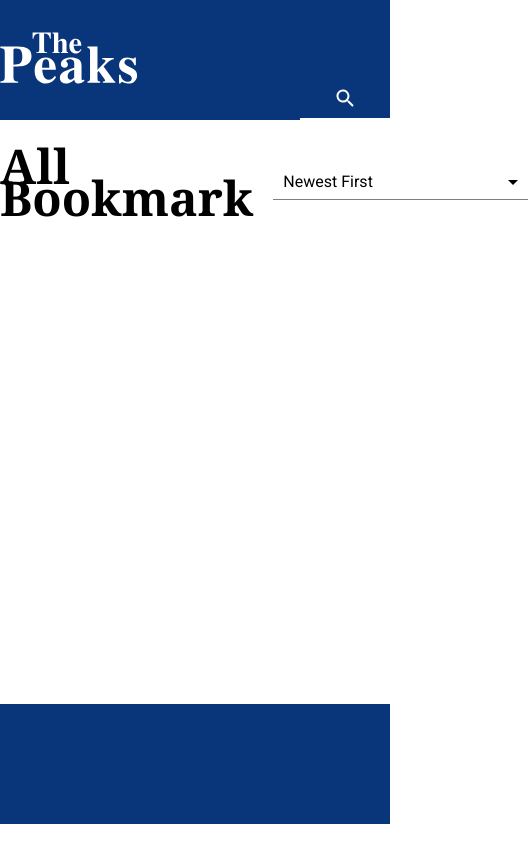
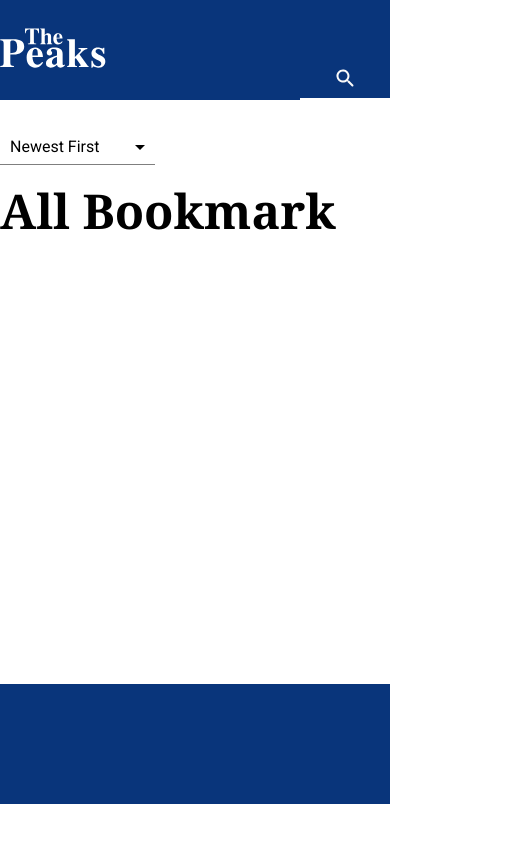
Before and after one commit to panppp119/the-peaks, a React (Create React App) app: page /bookmark in a window 390 px wide. Shown: the whole page, 528 px wide, since content can reach past the window. Built offline with nearby package versions, Linux system fonts and the light colour scheme.

Commit message:
style: content header responsive

```diff
--- a/src/components/ContentHeader/index.js
+++ b/src/components/ContentHeader/index.js
@@ -1,19 +1,26 @@
 import styled from 'styled-components'
 
 export const Container = styled.div`
+  margin-bottom: 30px;
+
+  @media screen and (min-width: 1024px) {
+    display: flex;
+    justify-content: space-between;
+    align-items: center;
+  }
+`
+
+export const HeaderRight = styled.div`
   display: flex;
   justify-content: space-between;
-  align-items: center;
+  flex-wrap: wrap;
   margin-bottom: 30px;
-`
 
-export const HeaderLeft = styled.div``
-
-export const HeaderRight = styled.div`
-  justify-content: space-between;
+  button {
+    margin-right: 20px;
+  }
 
   select {
-    margin-left: 20px;
     width: 255px;
     border: none;
     border-bottom: 1px solid rgba(0, 0, 0, 0.45);
@@ -21,16 +28,36 @@ export const HeaderRight = styled.div`
     font-size: 16px;
     outline: none;
   }
+
+  &.mobile {
+    display: flex;
+  }
+
+  &.desktop {
+    display: none;
+  }
+
+  @media screen and (min-width: 1024px) {
+    margin-bottom: 0;
+
+    &.mobile {
+      display: none;
+    }
+
+    &.desktop {
+      display: flex;
+    }
+  }
 `
 
 const ContentHeader = ({ name, right, style }) => {
   return (
     <Container>
-      <HeaderLeft>
-        <h1>{name}</h1>
-      </HeaderLeft>
+      <HeaderRight className='mobile'>{right}</HeaderRight>
 
-      <HeaderRight>{right}</HeaderRight>
+      <h1>{name}</h1>
+
+      <HeaderRight className='desktop'>{right}</HeaderRight>
     </Container>
   )
 }
--- a/src/components/MainLayout/mainLayout.style.js
+++ b/src/components/MainLayout/mainLayout.style.js
@@ -14,9 +14,13 @@ export const Container = styled.div`
 `
 
 export const Header = styled('header')`
-  height: 120px;
+  height: 100px;
   background-color: var(--primary);
   color: var(--white);
+
+  @media screen and (min-width: 1024px) {
+    height: 120px;
+  }
 `
 
 export const Logo = styled(Link)`
@@ -33,8 +37,15 @@ export const Logo = styled(Link)`
   }
 
   img {
-    height: calc(120px - (34px * 2));
-    padding: 32px 0;
+    height: 40px;
+    padding: 28px 0;
+  }
+
+  @media screen and (min-width: 1024px) {
+    img {
+      height: calc(120px - (34px * 2));
+      padding: 32px 0;
+    }
   }
 `
 
--- a/src/components/Search/search.style.js
+++ b/src/components/Search/search.style.js
@@ -19,7 +19,7 @@ export const Container = styled.div`
   }
 
   &.expand {
-    width: 300px;
+    width: 250px;
     background-color: rgba(33, 83, 163, 1);
   }
 
@@ -38,4 +38,10 @@ export const Container = styled.div`
       color: rgba(255, 255, 255, 0.4);
     }
   }
+
+  @media screen and (min-width: 1024px) {
+    &.expand {
+      width: 300px;
+    }
+  }
 `
--- a/src/components/SortDropdown/sortDropdown.style.js
+++ b/src/components/SortDropdown/sortDropdown.style.js
@@ -2,9 +2,13 @@ import styled from 'styled-components'
 
 export const Select = styled.div`
   position: relative;
-  width: 255px;
+  width: 155px;
   font-size: 16px;
   line-height: 24px;
+
+  @media screen and (min-width: 1024px) {
+    width: 255px;
+  }
 `
 
 export const DisplaySelected = styled.div`
@@ -33,7 +37,7 @@ export const Options = styled.div`
   position: absolute;
   top: 0;
   background-color: var(--white);
-  width: 255px;
+  width: 155px;
   border: 1px solid var(--gray);
   z-index: 2;
 
@@ -49,6 +53,10 @@ export const Options = styled.div`
     border-bottom: 5px solid var(--black);
     clear: both;
   }
+
+  @media screen and (min-width: 1024px) {
+    width: 255px;
+  }
 `
 
 export const Option = styled.div`
--- a/src/components/articles/NewsGroup/index.js
+++ b/src/components/articles/NewsGroup/index.js
@@ -11,7 +11,7 @@ const Container = styled.div`
 
 const Articles = styled.div`
   display: grid;
-  grid-template-columns: repeat(1, 1fr);
+  grid-template-columns: auto;
   grid-column-gap: var(--grid-gap);
   grid-row-gap: var(--grid-gap);
   min-height: 130px;
--- a/src/components/articles/TopStoriesNews/index.js
+++ b/src/components/articles/TopStoriesNews/index.js
@@ -14,7 +14,7 @@ export const Container = styled.div`
 
 export const Articles = styled.div`
   display: grid;
-  grid-template-columns: repeat(1, 1fr);
+  grid-template-columns: auto;
   grid-column-gap: var(--grid-gap);
   grid-row-gap: var(--grid-gap);
   min-height: 150px;
@@ -26,7 +26,7 @@ export const Articles = styled.div`
 
 export const Cards = styled.div`
   display: grid;
-  grid-template-columns: repeat(1, 1fr);
+  grid-template-columns: auto;
   grid-column-gap: var(--grid-gap);
   grid-row-gap: var(--grid-gap);
 
@@ -53,10 +53,7 @@ const TopStoriesNews = ({ name, type, articles, loading }) => {
               onClick={() => history.push('/bookmark')}
             />
 
-            <SortDropdown
-              style={{ marginLeft: 20 }}
-              options={['newest', 'oldest']}
-            />
+            <SortDropdown options={['newest', 'oldest']} />
           </>
         }
       />
--- a/src/pages/BookmarkPage/index.js
+++ b/src/pages/BookmarkPage/index.js
@@ -11,7 +11,7 @@ import { SortContext } from 'contexts/sortContext'
 
 const Articles = styled.div`
   display: grid;
-  grid-template-columns: repeat(1, 1fr);
+  grid-template-columns: auto;
   grid-column-gap: var(--grid-gap);
   grid-row-gap: var(--grid-gap);
 
@@ -54,12 +54,7 @@ const BookmarkPage = () => {
 
       <ContentHeader
         name={title}
-        right={
-          <SortDropdown
-            style={{ marginLeft: 20 }}
-            options={['newest', 'oldest']}
-          />
-        }
+        right={<SortDropdown options={['newest', 'oldest']} />}
       />
 
       <Articles>
--- a/src/pages/SearchPage/index.js
+++ b/src/pages/SearchPage/index.js
@@ -13,7 +13,7 @@ import { SearchContext } from 'contexts/searchContext'
 
 const Articles = styled.div`
   display: grid;
-  grid-template-columns: repeat(1, 1fr);
+  grid-template-columns: auto;
   grid-column-gap: var(--grid-gap);
   grid-row-gap: var(--grid-gap);
   margin-bottom: var(--grid-gap);
@@ -72,10 +72,7 @@ const SearchPage = () => {
               onClick={() => history.push('/bookmark')}
             />
 
-            <SortDropdown
-              style={{ marginLeft: 20 }}
-              options={['newest', 'oldest']}
-            />
+            <SortDropdown options={['newest', 'oldest']} />
           </>
         }
       />
```
